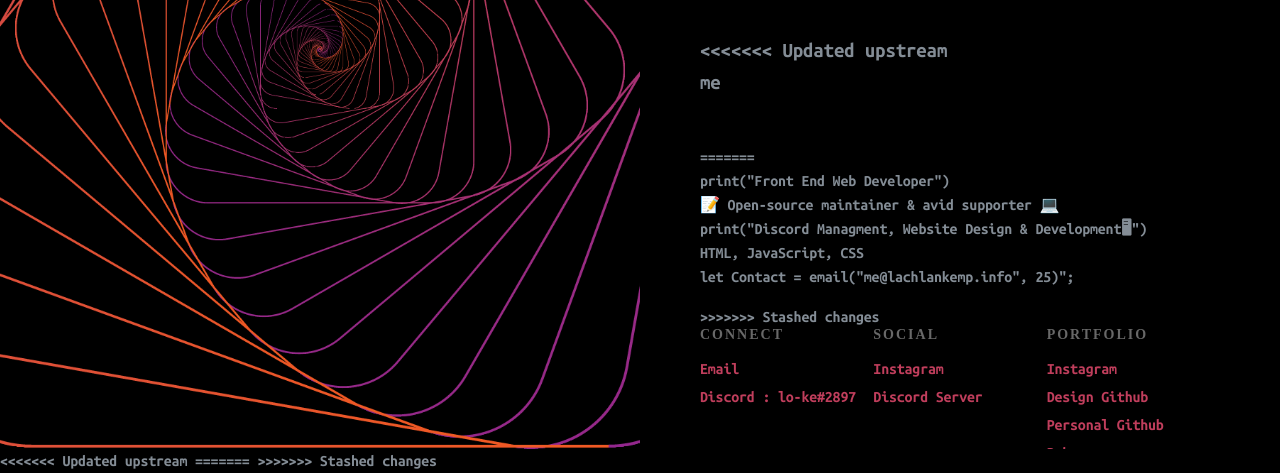
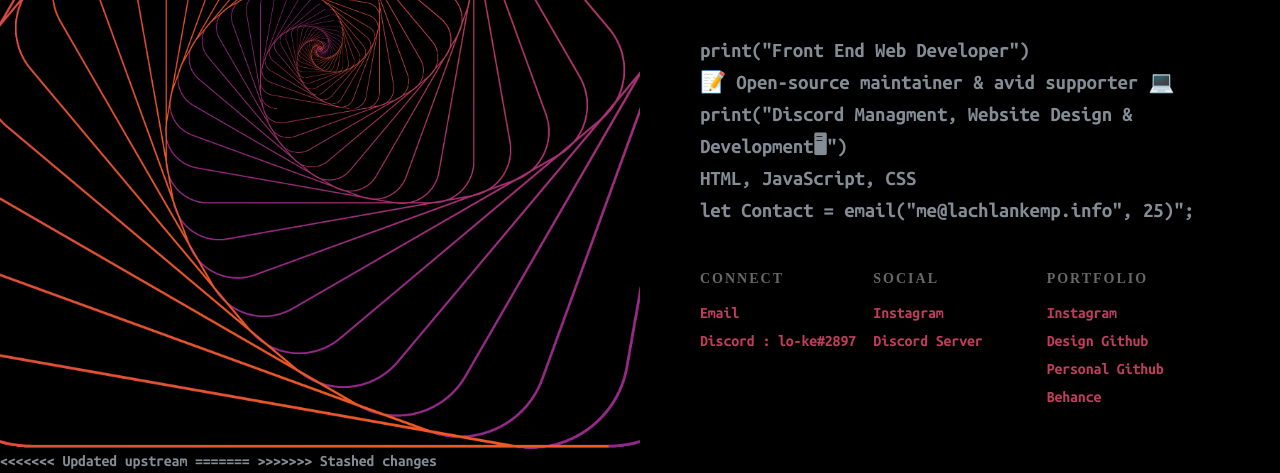
Before and after one commit to widelachie/lachlankempdesign-site, a plain HTML site: page index.html in a window 1280 px wide. Shown: the part 351-824 px from the top of the page. Drawn offline with nearby package versions, Linux system fonts and the light colour scheme; a script that the page names is missing; a web font is replaced by a local one.

Commit message:
general update & bio

```diff
--- a/index.html
+++ b/index.html
@@ -85,19 +85,16 @@
                 <span class="aw-tagline">Student. Programmer. Creator. </span>
 
                 <div class="aw-bio">
-<<<<<<< Updated upstream
+
                     <p>
-                        me
-                    </p>
-                </div>
-=======
-                    <p>print("Front End Web Developer") <br>
+                        print("Front End Web Developer") <br>
                         📝 Open-source maintainer & avid supporter 💻 <br>
                         print("Discord Managment, Website Design & Development🖥") <br>
                         HTML, JavaScript, CSS <br>
-                        let Contact = email("me@lachlankemp.info", 25)";</p>
+                        let Contact = email("me@lachlankemp.info", 25)";
+                    </p>
+                </div>
 
->>>>>>> Stashed changes
                 <div class="row no-gutters">
                     <div class="col aw-list">
                         <h3 class="text-uppercase aw-list-headings">Connect</h3>
```
